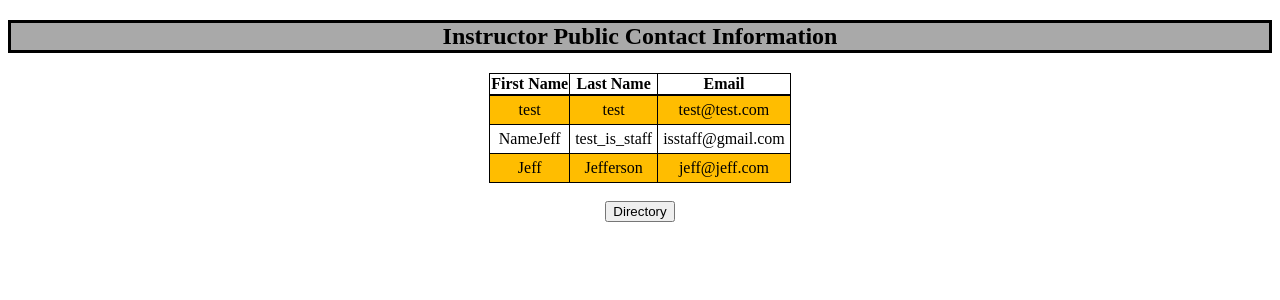
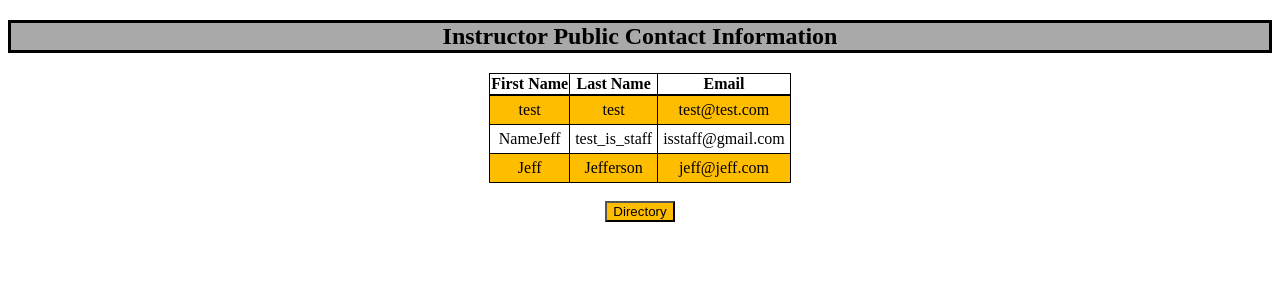
Before and after one commit to ale202008/TASchedulerApp, a Django app: page /InPublicInfo/ in a window 1280 px wide. Shown: the top 300 px of the page. Run offline with Django 4.2, Linux system fonts and the light colour scheme; data comes from the database, SQL or seed files in the repository; both versions use the stored data as it was after the commit.

Commit message:
Made buttons look like rest of site

```diff
--- a/static/css/publicinfo.css
+++ b/static/css/publicinfo.css
@@ -36,3 +36,7 @@ body {
   margin-left: auto;
   margin-right: auto;
 }
+
+button {
+    background-color: #ffbd00;
+}
```
Also changed, not shown: db.sqlite3.
